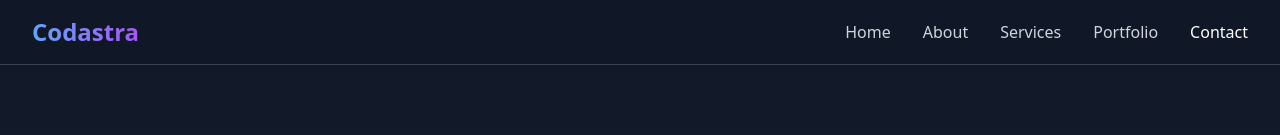
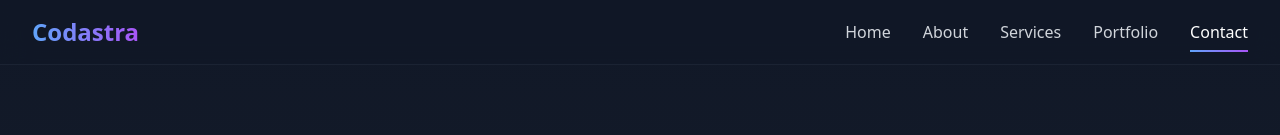
Before and after one commit to viralsparkconnect-hue/codastra-next-client, a Next.js app: page /contact in a window 1280 px wide. Shown: the top 135 px of the page. Built offline with nearby package versions, Linux system fonts and the light colour scheme.

Commit message:
Update Navigation.js

```diff
--- a/components/Navigation.js
+++ b/components/Navigation.js
@@ -1,4 +1,4 @@
-import { useState } from 'react'
+import { useState, useEffect } from 'react'
 import Link from 'next/link'
 import { useRouter } from 'next/router'
 import { motion } from 'framer-motion'
@@ -6,17 +6,40 @@ import { Menu, X } from 'lucide-react'
 
 export default function Navigation() {
   const [mobileMenuOpen, setMobileMenuOpen] = useState(false)
+  const [scrolled, setScrolled] = useState(false)
   const router = useRouter()
 
+  // Handle scroll effect
+  useEffect(() => {
+    const handleScroll = () => {
+      setScrolled(window.scrollY > 50)
+    }
+
+    window.addEventListener('scroll', handleScroll)
+    return () => window.removeEventListener('scroll', handleScroll)
+  }, [])
+
+  const navLinks = [
+    { href: '/', label: 'Home' },
+    { href: '/about', label: 'About' },
+    { href: '/services', label: 'Services' },
+    { href: '/portfolio', label: 'Portfolio' },
+    { href: '/contact', label: 'Contact' },
+  ]
+
   return (
-    <nav className="fixed top-0 w-full z-50 bg-gray-900/80 backdrop-blur-md border-b border-gray-700">
+    <nav className={`fixed top-0 w-full z-50 transition-all duration-300 ${
+      scrolled
+        ? 'bg-gray-900/95 backdrop-blur-md border-b border-gray-700/50 shadow-lg'
+        : 'bg-gray-900/80 backdrop-blur-md border-b border-gray-700/30'
+    }`}>
       <div className="max-w-7xl mx-auto px-4 sm:px-6 lg:px-8">
         <div className="flex justify-between items-center h-16">
           <Link href="/">
             <motion.div
               initial={{ opacity: 0, x: -20 }}
               animate={{ opacity: 1, x: 0 }}
-              className="text-2xl font-bold bg-gradient-to-r from-blue-400 to-purple-500 bg-clip-text text-transparent cursor-pointer"
+              className="text-2xl font-bold bg-gradient-to-r from-blue-400 to-purple-500 bg-clip-text text-transparent cursor-pointer hover:scale-105 transition-transform"
             >
               Codastra
             </motion.div>
@@ -24,54 +47,96 @@ export default function Navigation() {
 
           {/* Desktop Menu */}
           <div className="hidden md:flex space-x-8">
-            <Link href="/" className={`${router.pathname === '/' ? 'text-white' : 'text-gray-300'} hover:text-blue-400 transition`}>
-              Home
-            </Link>
-            <Link href="/about" className={`${router.pathname === '/about' ? 'text-white' : 'text-gray-300'} hover:text-blue-400 transition`}>
-              About
-            </Link>
-            <Link href="/services" className={`${router.pathname === '/services' ? 'text-white' : 'text-gray-300'} hover:text-blue-400 transition`}>
-              Services
-            </Link>
-            <Link href="/portfolio" className={`${router.pathname === '/portfolio' ? 'text-white' : 'text-gray-300'} hover:text-blue-400 transition`}>
-              Portfolio
-            </Link>
-            <Link href="/contact" className={`${router.pathname === '/contact' ? 'text-white' : 'text-gray-300'} hover:text-blue-400 transition`}>
-              Contact
-            </Link>
+            {navLinks.map(({ href, label }) => (
+              <Link
+                key={href}
+                href={href}
+                className={`relative py-2 transition-all duration-300 group ${
+                  router.pathname === href
+                    ? 'text-white'
+                    : 'text-gray-300 hover:text-blue-400'
+                }`}
+              >
+                {label}
+                <span className={`absolute bottom-0 left-0 h-0.5 bg-gradient-to-r from-blue-400 to-purple-500 transition-all duration-300 ${
+                  router.pathname === href
+                    ? 'w-full'
+                    : 'w-0 group-hover:w-full'
+                }`}></span>
+              </Link>
+            ))}
           </div>
 
           {/* Mobile Menu Button */}
           <button
-            className="md:hidden text-white"
+            className="md:hidden text-white p-2 rounded-lg hover:bg-gray-800 transition-colors"
             onClick={() => setMobileMenuOpen(!mobileMenuOpen)}
           >
-            {mobileMenuOpen ? <X className="w-6 h-6" /> : <Menu className="w-6 h-6" />}
+            <motion.div
+              animate={{ rotate: mobileMenuOpen ? 180 : 0 }}
+              transition={{ duration: 0.3 }}
+            >
+              {mobileMenuOpen ? <X className="w-6 h-6" /> : <Menu className="w-6 h-6" />}
+            </motion.div>
           </button>
         </div>
 
         {/* Mobile Menu */}
-        {mobileMenuOpen && (
-          <div className="md:hidden bg-gray-800 border-t border-gray-700">
-            <div className="px-2 pt-2 pb-3 space-y-1">
-              <Link href="/" className="block px-3 py-2 text-base font-medium text-gray-300 hover:text-white hover:bg-gray-700 rounded-md">
-                Home
+        <motion.div
+          initial={false}
+          animate={{
+            height: mobileMenuOpen ? 'auto' : 0,
+            opacity: mobileMenuOpen ? 1 : 0
+          }}
+          transition={{ duration: 0.3, ease: 'easeInOut' }}
+          className="md:hidden overflow-hidden bg-gray-800/95 backdrop-blur-md rounded-b-lg border-t border-gray-700/50"
+        >
+          <div className="px-4 py-6 space-y-4">
+            {navLinks.map(({ href, label }, index) => (
+              <motion.div
+                key={href}
+                initial={{ opacity: 0, x: -20 }}
+                animate={{
+                  opacity: mobileMenuOpen ? 1 : 0,
+                  x: mobileMenuOpen ? 0 : -20
+                }}
+                transition={{ delay: index * 0.1 }}
+              >
+                <Link
+                  href={href}
+                  className={`block px-4 py-3 text-base font-medium rounded-lg transition-all ${
+                    router.pathname === href
+                      ? 'text-white bg-gray-700/50'
+                      : 'text-gray-300 hover:text-white hover:bg-gray-700/30'
+                  }`}
+                  onClick={() => setMobileMenuOpen(false)}
+                >
+                  {label}
+                </Link>
+              </motion.div>
+            ))}
+
+            {/* Mobile CTA Button */}
+            <motion.div
+              initial={{ opacity: 0, y: 20 }}
+              animate={{
+                opacity: mobileMenuOpen ? 1 : 0,
+                y: mobileMenuOpen ? 0 : 20
+              }}
+              transition={{ delay: navLinks.length * 0.1 }}
+              className="pt-4 border-t border-gray-700"
+            >
+              <Link href="/contact">
+                <button
+                  className="w-full px-6 py-3 bg-gradient-to-r from-blue-600 to-purple-600 text-white rounded-lg font-semibold hover:from-blue-700 hover:to-purple-700 transition-all"
+                  onClick={() => setMobileMenuOpen(false)}
+                >
+                  Get Started
+                </button>
               </Link>
-              <Link href="/about" className="block px-3 py-2 text-base font-medium text-gray-300 hover:text-white hover:bg-gray-700 rounded-md">
-                About
-              </Link>
-              <Link href="/services" className="block px-3 py-2 text-base font-medium text-gray-300 hover:text-white hover:bg-gray-700 rounded-md">
-                Services
-              </Link>
-              <Link href="/portfolio" className="block px-3 py-2 text-base font-medium text-gray-300 hover:text-white hover:bg-gray-700 rounded-md">
-                Portfolio
-              </Link>
-              <Link href="/contact" className="block px-3 py-2 text-base font-medium text-gray-300 hover:text-white hover:bg-gray-700 rounded-md">
-                Contact
-              </Link>
-            </div>
+            </motion.div>
           </div>
-        )}
+        </motion.div>
       </div>
     </nav>
   )
```
